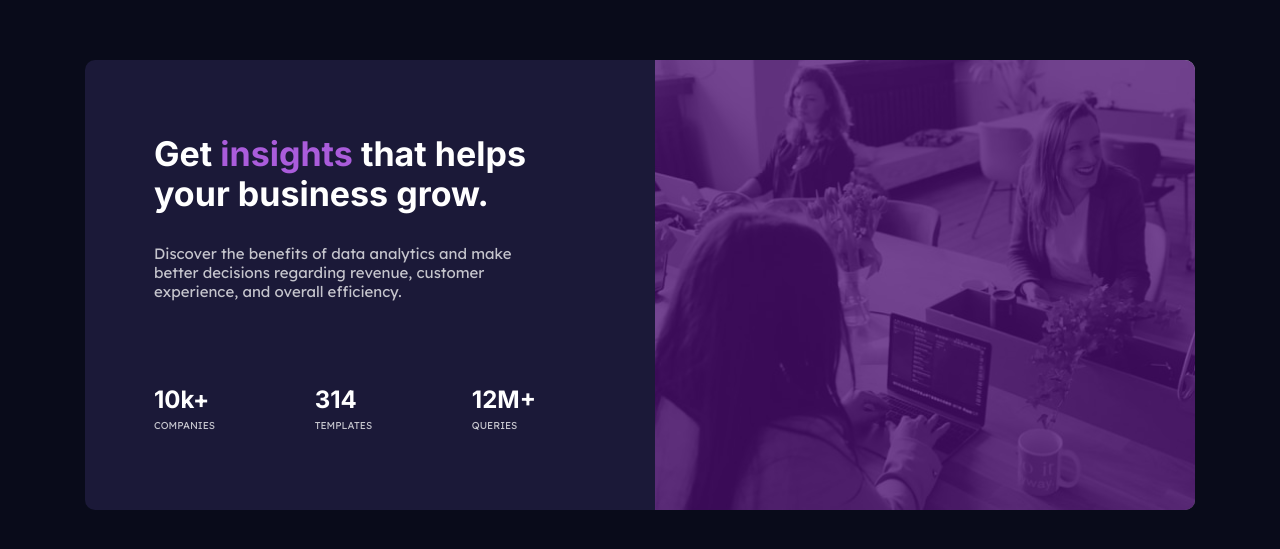
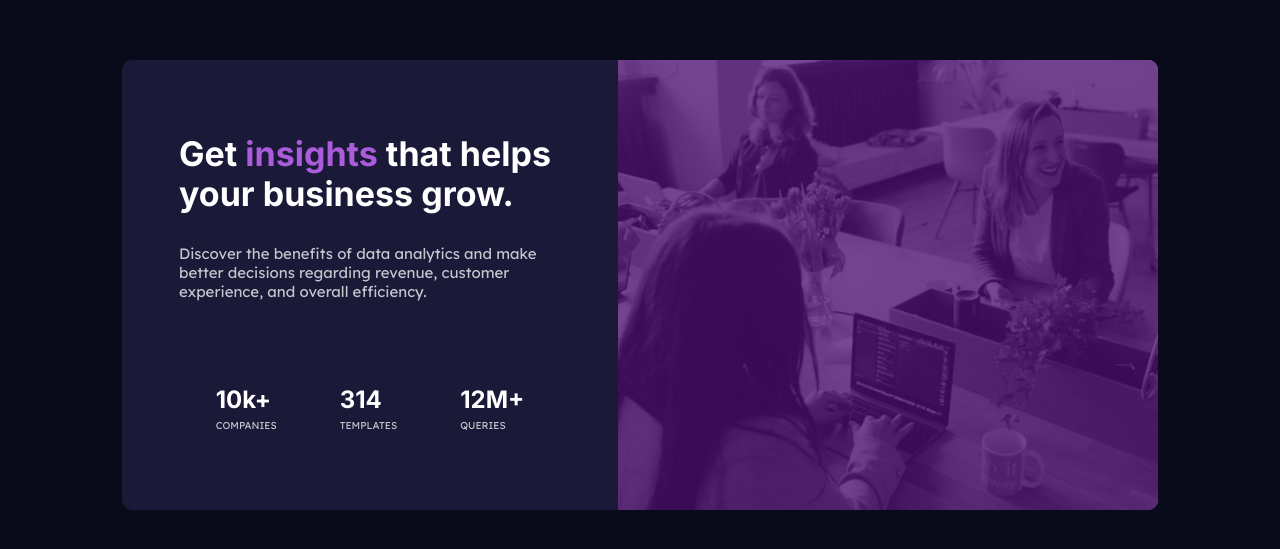
Before and after one commit to SachiniRasanga/frontend-mentor-challenge-1, a plain HTML site: page index.html in a window 1280 px wide. Shown: the part 123-672 px from the top of the page. Drawn offline with Linux system fonts and the light colour scheme.

Commit message:
Version 1

```diff
--- a/styles.css
+++ b/styles.css
@@ -42,10 +42,14 @@ body {
 }
 
 .card-content h1 {
+    max-width: 382px;
+    align-content: center;
+    text-align: start;
+
     font-size: 34px;
     margin-top: 74px;
-    margin-left: 69px;
-    margin-right: 119px;
+    margin-left: auto;
+    margin-right: auto;
     line-height: 40px;
     color: hsl(0, 0%, 100%);
 }
@@ -56,12 +60,15 @@ body {
 
 .card-content p {
 
+    max-width: 382px;
+    /* align-content: center; */
+    text-align: start;
     color: hsla(0, 0%, 100%, 0.75);
     margin: 10px 0;
     font-size: 15px;
     margin-top: 30px;
-    margin-left: 69px;
-    margin-right: 119px;
+    margin-left: auto;
+    margin-right: auto;
     font-family: 'Lexend Deca', sans-serif;
     font-weight: 400;
 }
@@ -69,10 +76,10 @@ body {
 .stats {
 
     display: flex;
-    justify-content: space-between;
+    justify-content: center;
     margin-top: 79px;
-    margin-left: 69px;
-    margin-right: 119px;
+    margin-left: 94px;
+    margin-right: 94px;
     margin-bottom: 64px;
     gap: 63px
 
```
